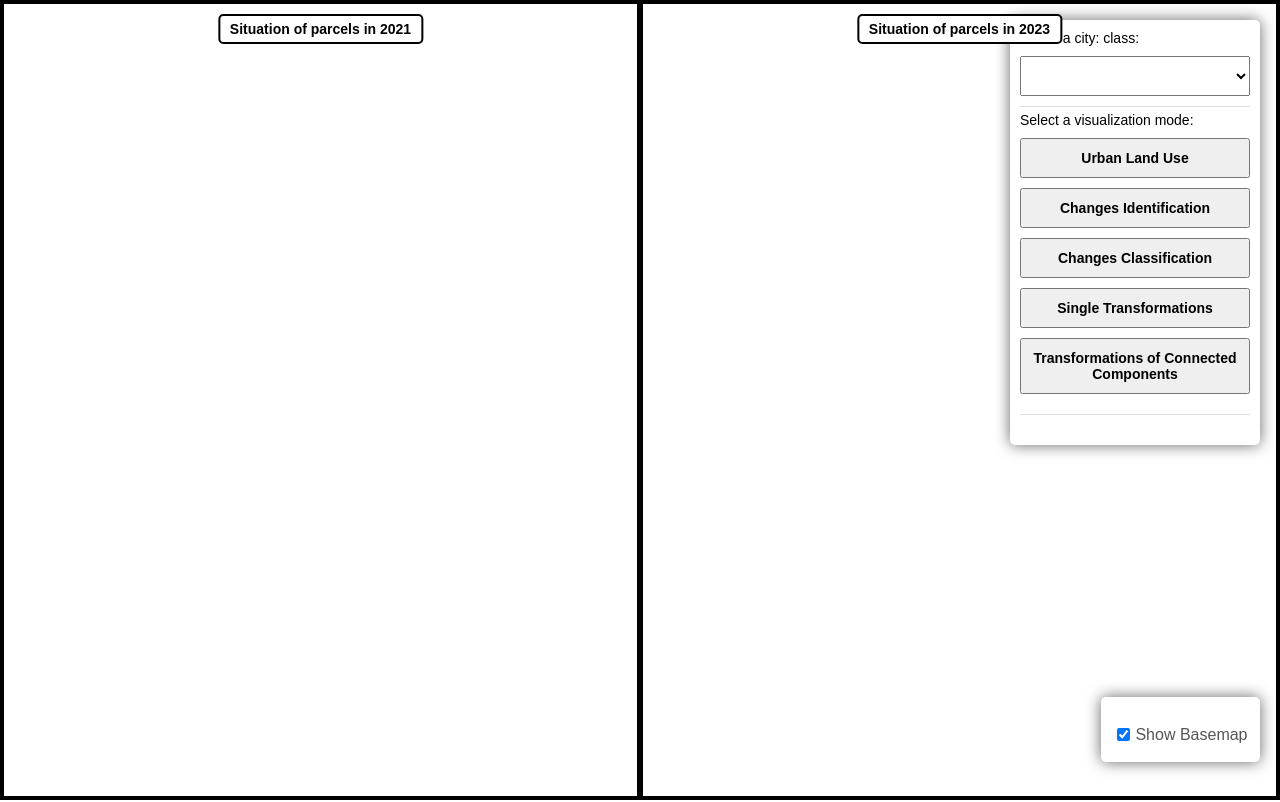
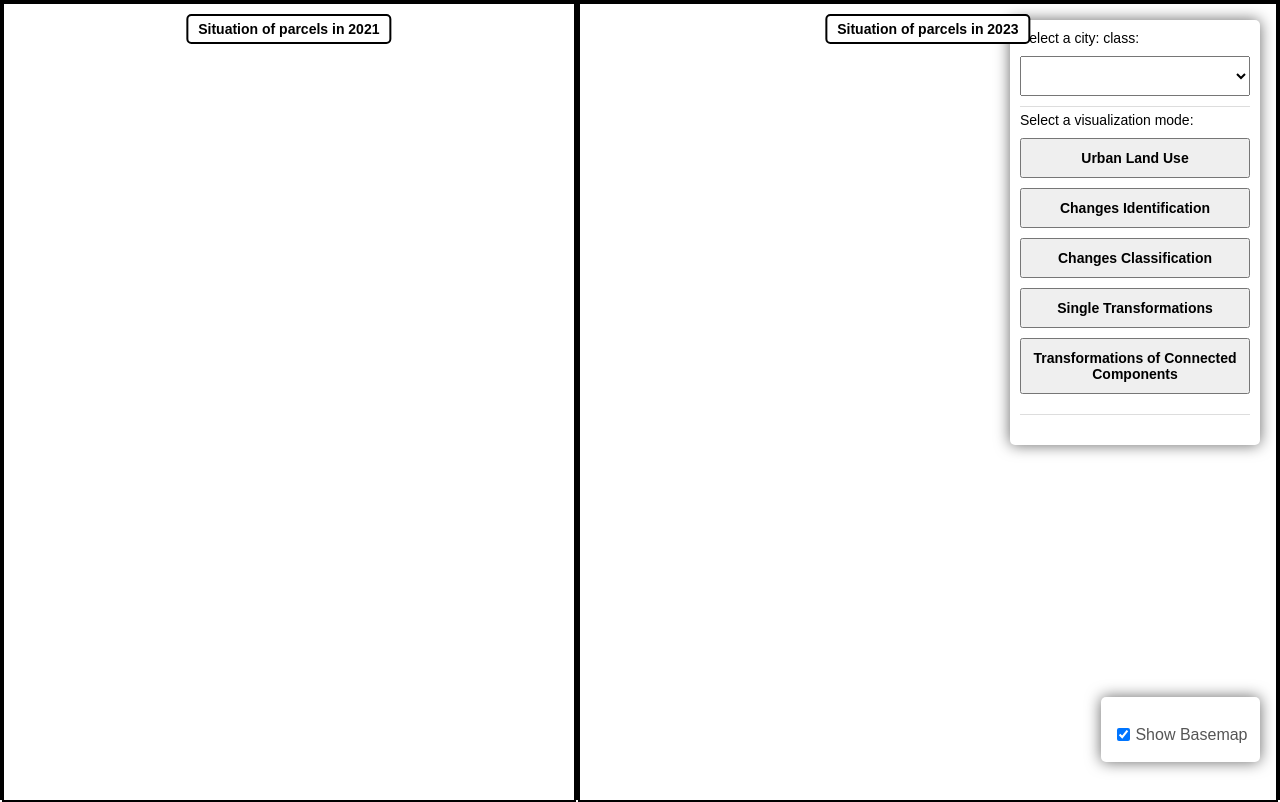
Before and after one commit to nikoshur/Spanish_parcel_transformations, a plain HTML site: page index.html in a window 1280 px wide. Drawn offline with nearby package versions, Linux system fonts and the light colour scheme; a script that the page names is missing.

Commit message:
Update index.html

```diff
--- a/index.html
+++ b/index.html
@@ -18,9 +18,25 @@
 		font-weight: bold;
 	}
 
-    body, html { height: 100%; margin: 0; padding: 0; }
-    #mapContainer { flex: 1; display: flex; height: 100%; border: 2px solid #000; box-sizing: border-box; }
-	#map2021, #map2023 { flex: 1; position: relative; border: 2px solid #000; background-color: white; }
+	body, html { height: 100%; margin: 0; padding: 0; }
+	#mapContainer { flex: 1; display: flex; height: 100%; border: 2px solid #000; box-sizing: border-box; }
+
+	#map2021 {
+		width: 45%;
+		height: 100%;
+		border: 2px solid black;
+		background-color: white; /* Ensure the map background is white */
+		position: relative;
+	}
+
+	#map2023 {
+		width: 55%;
+		height: 100%;
+		border: 2px solid black;
+		background-color: white; /* Ensure the map background is white */
+		position: relative;
+	}
+
 	#separator { width: 2px; background: #000; height: 100%; }
 	#controls { width: 250px; display: flex; flex-direction: column; justify-content: flex-start; align-items: center; padding: 10px; box-sizing: border-box; background-color: #f9f9f9;}
 	#controls select, #controls button { padding: 10px; font-size: 14px; margin-bottom: 10px; width: 100%; }
@@ -78,7 +94,7 @@
 	  padding-top: 5px; /* Add some padding for spacing */
 	}
 
-    .legend { padding: 12.5px; background: white; line-height: 1.875; color: #555; position: absolute; bottom: 38px; right: 20px; z-index: 1000; border-radius: 5px; box-shadow: 0 0 15px rgba(0,0,0,0.6); width: auto; max-width: 300px; }
+    	.legend { padding: 12.5px; background: white; line-height: 1.875; color: #555; position: absolute; bottom: 38px; right: 20px; z-index: 1000; border-radius: 5px; box-shadow: 0 0 15px rgba(0,0,0,0.6); width: auto; max-width: 300px; }
 	.legend .item { display: flex; align-items: center; margin-bottom: 6.25px; flex-wrap: wrap; }
 	.legend .item span.color-box { width: 25px; height: 25px; display: inline-block; margin-right: 12.5px; }
 	.legend .item span.label { font-size: 14px; flex: 1; }
```
